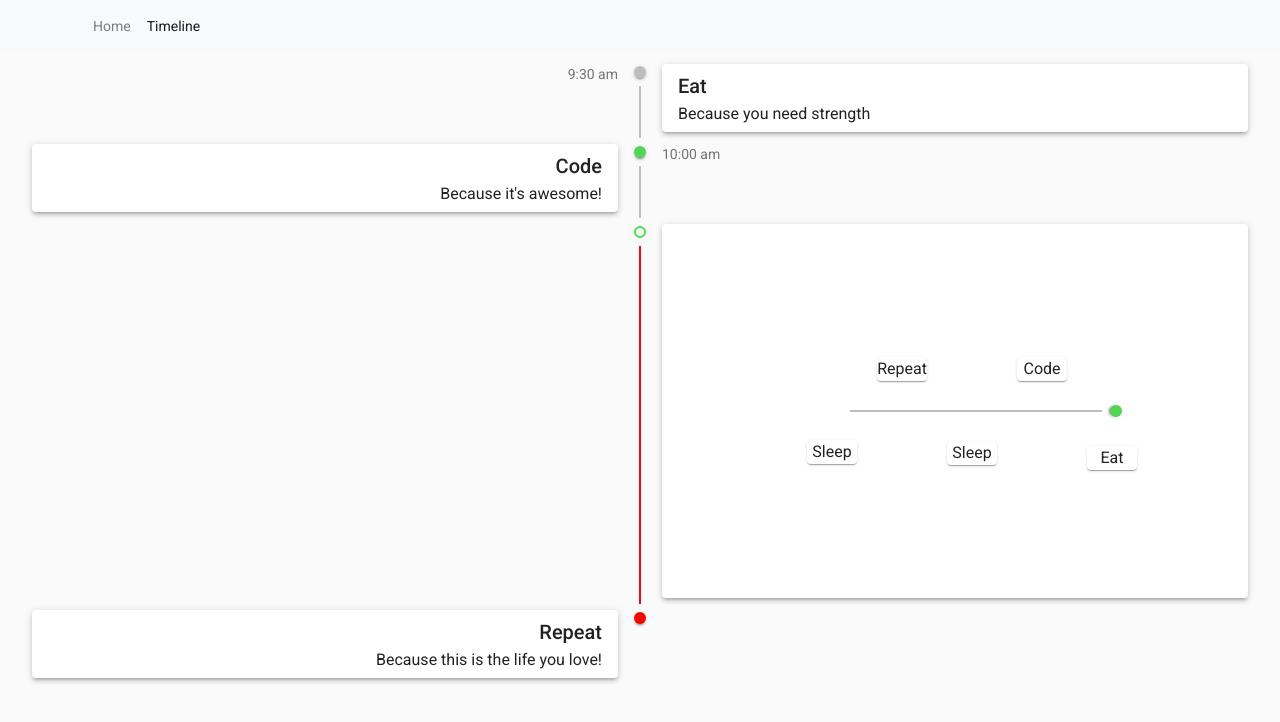
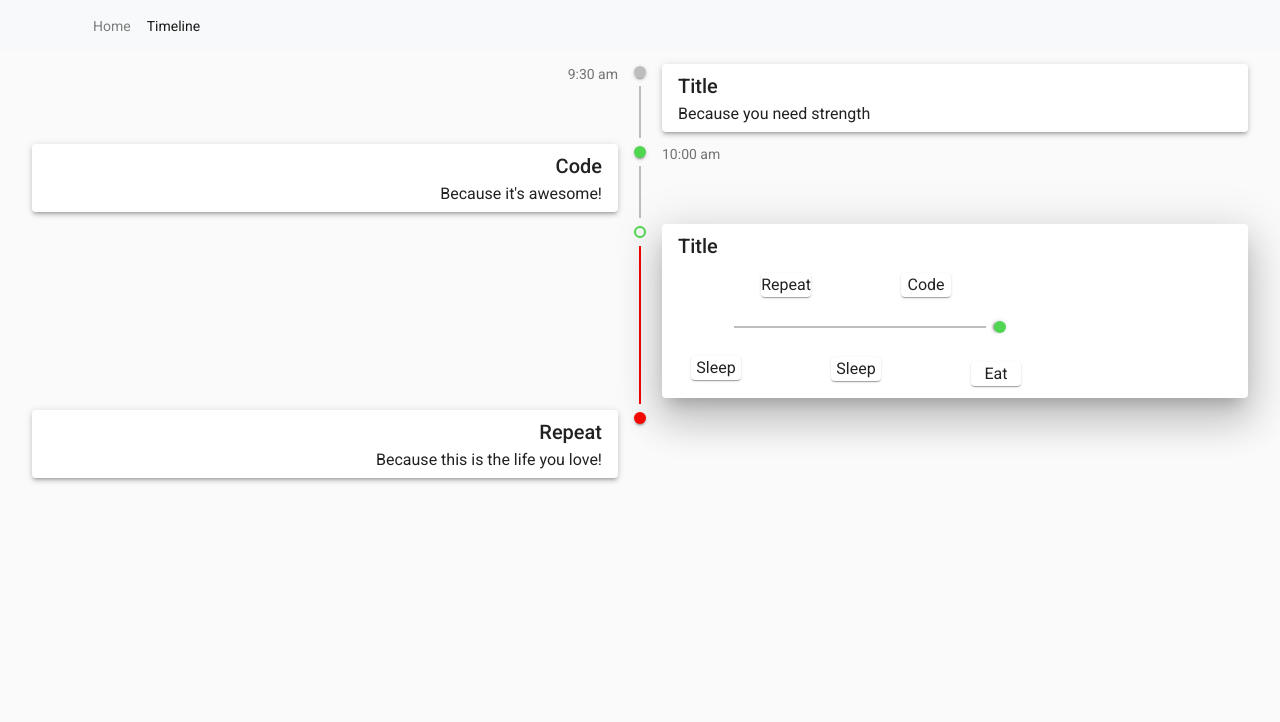
Before and after one commit to swdpcomputing/candle-data, a React (Create React App) app: page /timeline in a window 1280 px wide. Shown: the top 722 px of the page. Built offline with nearby package versions, Linux system fonts and the light colour scheme.

Commit message:
Fixed Horizontal timeline width issue

```diff
--- a/src/common/timeline.jsx
+++ b/src/common/timeline.jsx
@@ -13,7 +13,6 @@ import TimelineDot from "@material-ui/lab/TimelineDot";
 // import RepeatIcon from '@material-ui/icons/Repeat';
 import Paper from "@material-ui/core/Paper";
 import Typography from "@material-ui/core/Typography";
-
 import TimelineHorizontal from "./timelineHorizontal";
 
 const useStyles = makeStyles((theme) => ({
@@ -43,7 +42,7 @@ export default function CustomizedTimeline() {
         <TimelineContent>
           <Paper elevation={3} className={classes.paper}>
             <Typography variant="h6" component="h1">
-              Eat
+              Title
             </Typography>
             <Typography>Because you need strength</Typography>
           </Paper>
@@ -76,7 +75,10 @@ export default function CustomizedTimeline() {
           <TimelineConnector className={classes.secondaryTail} />
         </TimelineSeparator>
         <TimelineContent>
-          <Paper elevation={3} className={classes.paper}>
+          <Paper elevation={24} className={classes.paper}>
+          <Typography variant="h6" component="h1">
+              Title
+            </Typography>
             {/* <Typography variant="h6" component="h1">
               Sleep
             </Typography>
--- a/src/common/timelineHorizontal.jsx
+++ b/src/common/timelineHorizontal.jsx
@@ -5,13 +5,14 @@ import TimelineItem from "@material-ui/lab/TimelineItem";
 import TimelineSeparator from "@material-ui/lab/TimelineSeparator";
 import TimelineConnector from "@material-ui/lab/TimelineConnector";
 import TimelineContent from "@material-ui/lab/TimelineContent";
-import TimelineDot from '@material-ui/lab/TimelineDot';
+import TimelineDot from "@material-ui/lab/TimelineDot";
 import Paper from "@material-ui/core/Paper";
 import Typography from "@material-ui/core/Typography";
 
 const useStyles = makeStyles({
   timeline: {
     transform: "rotate(90deg)",
+    height: 130,
   },
   timelineContentContainer: {
     textAlign: "left",
@@ -31,6 +32,8 @@ export default function TimelineHorizontal() {
   const classes = useStyles();
 
   return (
+    // Create map that rolls out typography, connectors and dots. has to reverse.
+
     <Timeline className={classes.timeline} align="alternate">
       <TimelineItem>
         <TimelineSeparator>
@@ -38,9 +41,7 @@ export default function TimelineHorizontal() {
               color="primary"
               className={classes.timelineIcon}
             /> */}
-            <TimelineDot color="primary">
-
-          </TimelineDot>
+          <TimelineDot color="primary"></TimelineDot>
           <TimelineConnector />
         </TimelineSeparator>
         <TimelineContent className={classes.timelineContentContainer}>
```
